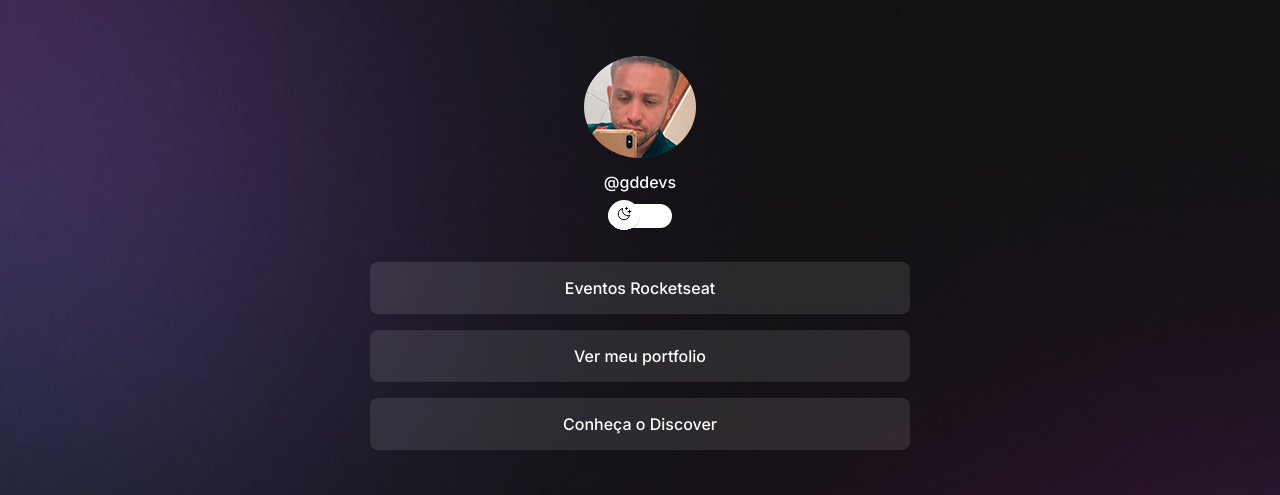
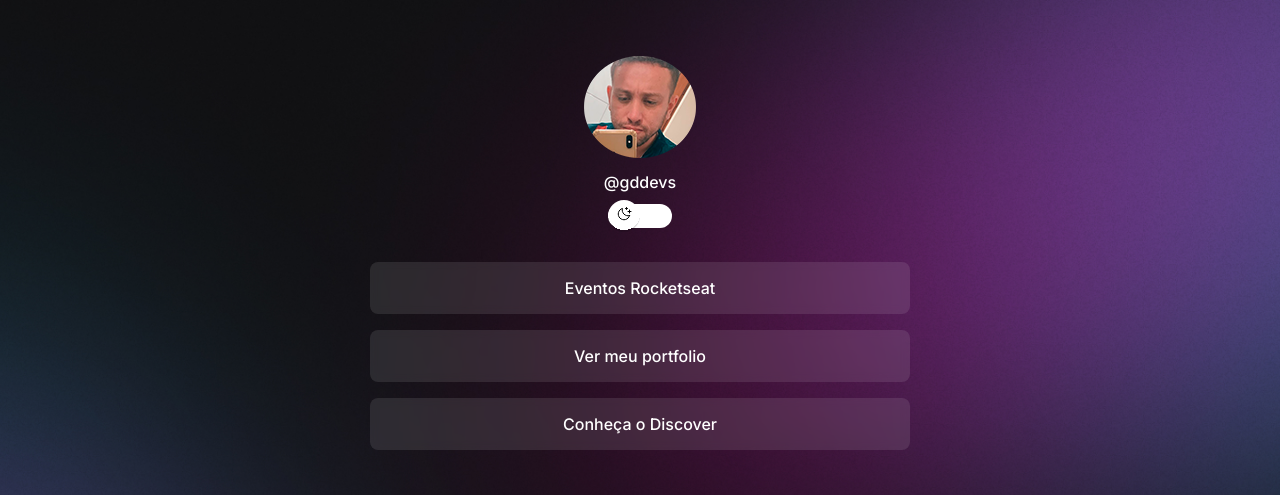
Before and after one commit to gddevs/projetoone, a plain HTML site: page index.html in a window 1280 px wide. Shown: the top 495 px of the page. Drawn offline with nearby package versions, Linux system fonts and the light colour scheme.

Commit message:
change background based on media queries

```diff
--- a/style.css
+++ b/style.css
@@ -22,6 +22,7 @@
 }
 body {
   background: var(--bg-url) no-repeat top center / cover;
+  height: 100vh;
 }
 body * {
   font-family: "Inter", sans-serif;
@@ -133,3 +134,12 @@ footer {
   padding: 24px 0px;
   text-align: center;
 }
+
+@media (min-width: 700px) {
+  :root {
+    --bg-url: url(./assets/bgdark.jpg);
+  }
+  .light {
+    --bg-url: url(./asssets/bglight.jpg);
+  }
+}
```
Also changed, not shown: assets/bgdark.jpg (added), assets/bglight.jpg (added).
